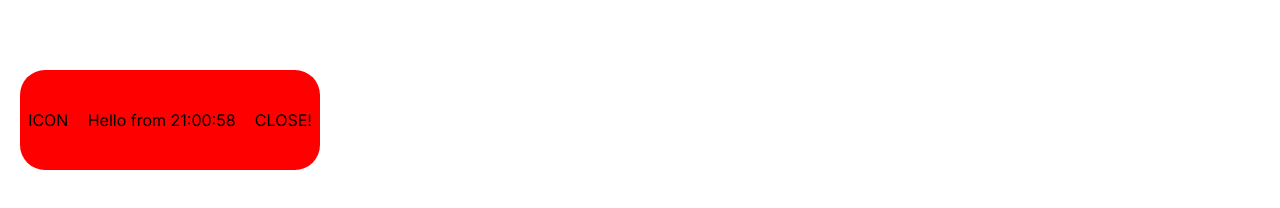
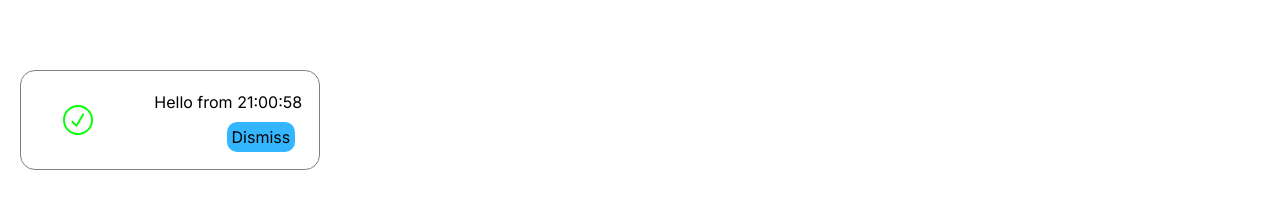
Before and after one commit to dinoplane/CS130Project, a Next.js app in the folder frontend/excel-interface/: page / in a window 1280 px wide. Shown: the part 610-818 px from the top of the page. Built offline with nearby package versions, Linux system fonts and the light colour scheme; no server answers.

Commit message:
notification dialog done

```diff
--- a/frontend/excel-interface/src/app/mapping_table.js
+++ b/frontend/excel-interface/src/app/mapping_table.js
@@ -122,7 +122,7 @@ export default function MappingTable({
                 } else setNextId(0);
                 setData([...newData]);
                 setParentCheckboxVal();
-                notifCallback('YAY');
+                notifCallback('Mappings successfully retrieved!');
                 console.log(newData);
             } else {
                 const d = new Date();
--- a/frontend/excel-interface/src/app/notifdialog.js
+++ b/frontend/excel-interface/src/app/notifdialog.js
@@ -1,16 +1,44 @@
 import { useState, useRef, useEffect } from 'react';
+import NotifOKImg from './img/notifOK.svg';
+import NotifErrorImg from './img/notifError.svg';
 
 import styles from './page.module.css';
 
-export default function NotifDialog({ closeNotifCallback, notifMsg }) {
+export default function NotifDialog({
+    closeNotifCallback,
+    notifMsg,
+    notifError,
+}) {
     // const [hasNotif, setHasNotif] = useState(false);
     // const notifMsg = "";
 
     return (
         <div className={styles.notifdialog}>
-            <div>ICON</div>
-            <p>{notifMsg}</p>
-            <div onClick={closeNotifCallback}>CLOSE!</div>
+            <div className={styles.notif_icon}>
+                {!notifError ? (
+                    <NotifOKImg
+                        className={styles.image}
+                        alt="HAI"
+                        // stroke="#00AA00"
+                    />
+                ) : (
+                    <NotifErrorImg
+                        className={styles.image}
+                        alt="HAI"
+                        // stroke="#00AA00"
+                    />
+                )}
+            </div>
+            <div className={styles.notif_right}>
+                <p>{notifMsg}</p>
+
+                <div
+                    className={styles.notif_button}
+                    onClick={closeNotifCallback}
+                >
+                    Dismiss
+                </div>
+            </div>
         </div>
     );
 }
--- a/frontend/excel-interface/src/app/page.js
+++ b/frontend/excel-interface/src/app/page.js
@@ -41,14 +41,17 @@ export default function Home() {
     // const errRef = useRef(null);
     const [hasNotif, setHasNotif] = useState(false);
     const [notifMsg, setNotifMsg] = useState('');
+    const [notifError, setNotifError] = useState(false);
+
     const closeNotifCallback = () => {
         setHasNotif(false);
     };
 
-    const handleNotifCallback = (val, isNotif) => {
+    const handleNotifCallback = (val, isError) => {
         console.log('HAI');
+        setHasNotif(true);
         setNotifMsg(val);
-        setHasNotif(true);
+        setNotifError(isError);
     };
 
     // const handleSuccessCallback = (val) => {
@@ -101,6 +104,7 @@ export default function Home() {
                 <NotifDialog
                     closeNotifCallback={closeNotifCallback}
                     notifMsg={notifMsg}
+                    notifError={notifError}
                 />
             )}
         </main>
--- a/frontend/excel-interface/src/app/page.module.css
+++ b/frontend/excel-interface/src/app/page.module.css
@@ -286,42 +286,6 @@
     z-index: 2;
 }
 
-/* .menu input{
-    background-color: white;
-    height: 40px;
-    width: 75%;
-
-    border-radius: 10px;
-    font-size: 14pt;
-    color: #777777;
-    background-color: white;
-} */
-
-.menu > li {
-    margin: 0;
-
-    background-color: white;
-}
-
-.menu > li:hover {
-    background-color: lightgray;
-}
-
-.menu > li > button {
-    width: 100%;
-    height: 100%;
-    text-align: left;
-
-    background: none;
-    color: inherit;
-    border: none;
-    padding: 5px;
-    margin: 0;
-    font: inherit;
-    cursor: pointer;
-    /* overflow: hidden; */
-}
-
 /* .image:hover{
   background-color: red;
 } */
@@ -333,19 +297,63 @@
 
     width: 300px;
     height: 100px;
-    background-color: #ff0000;
+    border: 1px solid grey;
+    background-color: #ffffff;
     /* padding: 10px; */
-    margin-top: 20px;
-    margin-bottom: 20px;
-    margin-left: 20px;
+    margin: 20px;
     /* padding-left: 20px; */
     align-items: center;
-    border-radius: 25px;
+    border-radius: 15px;
 
     display: flex;
     flex-direction: row;
     gap: 1%;
     justify-content: space-around;
+}
+
+.notif_right {
+    /* background-color: #000000; */
+    width: fit-content;
+    height: fit-content;
+    display: flex;
+    flex-direction: column;
+    gap: 5%;
+    align-items: flex-end;
+    justify-content: space-around;
+}
+
+.notif_right > p {
+    /* background-color: #000000; */
+    padding-top: 10px;
+    padding-bottom: 10px;
+}
+.notif_icon {
+    background-color: inherit;
+    width: 0px;
+    height: 0px;
+    margin: 20px;
+
+    padding: 20px;
+    position: relative;
+}
+
+.notif_button {
+    border-radius: 10px;
+    margin-bottom: 7px;
+    margin-right: 7px;
+
+    padding: 5px;
+    background-color: #33b6fe;
+    cursor: default;
+}
+
+.notif_button:hover {
+    /* transform: scale(2); */
+    background-color: #66c8fe;
+}
+
+.notif_button:active {
+    background-color: #dddddd;
 }
 
 .connectDialog {
```
